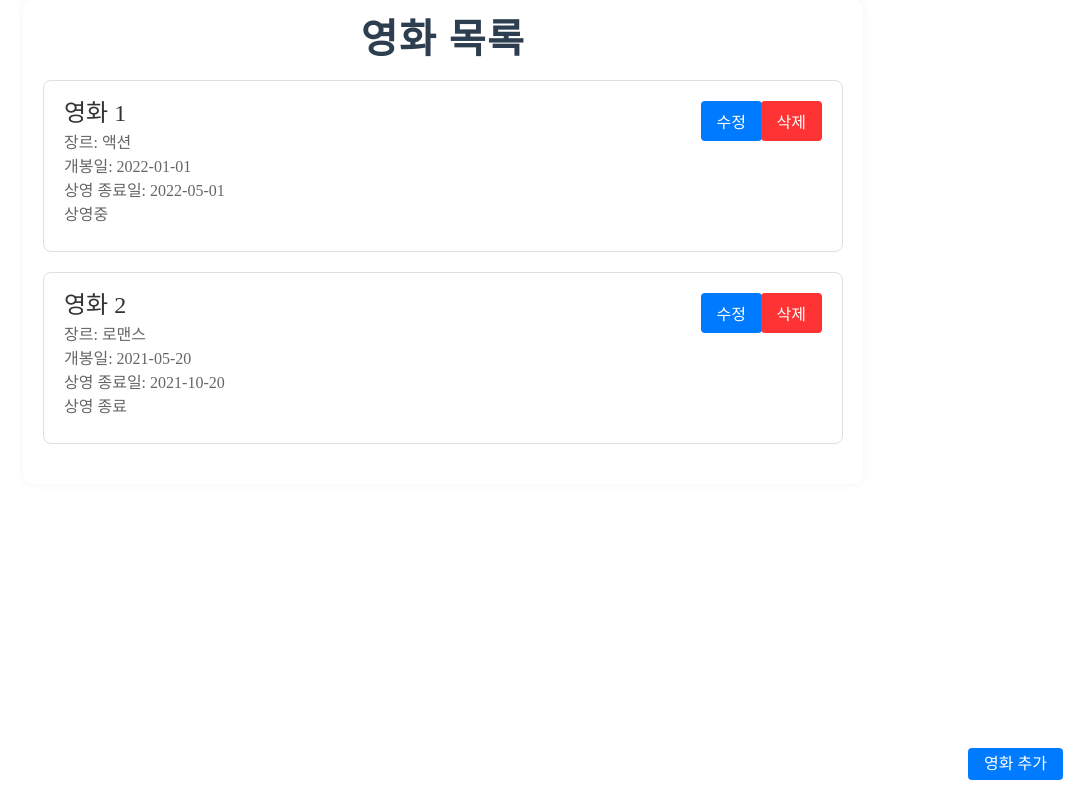
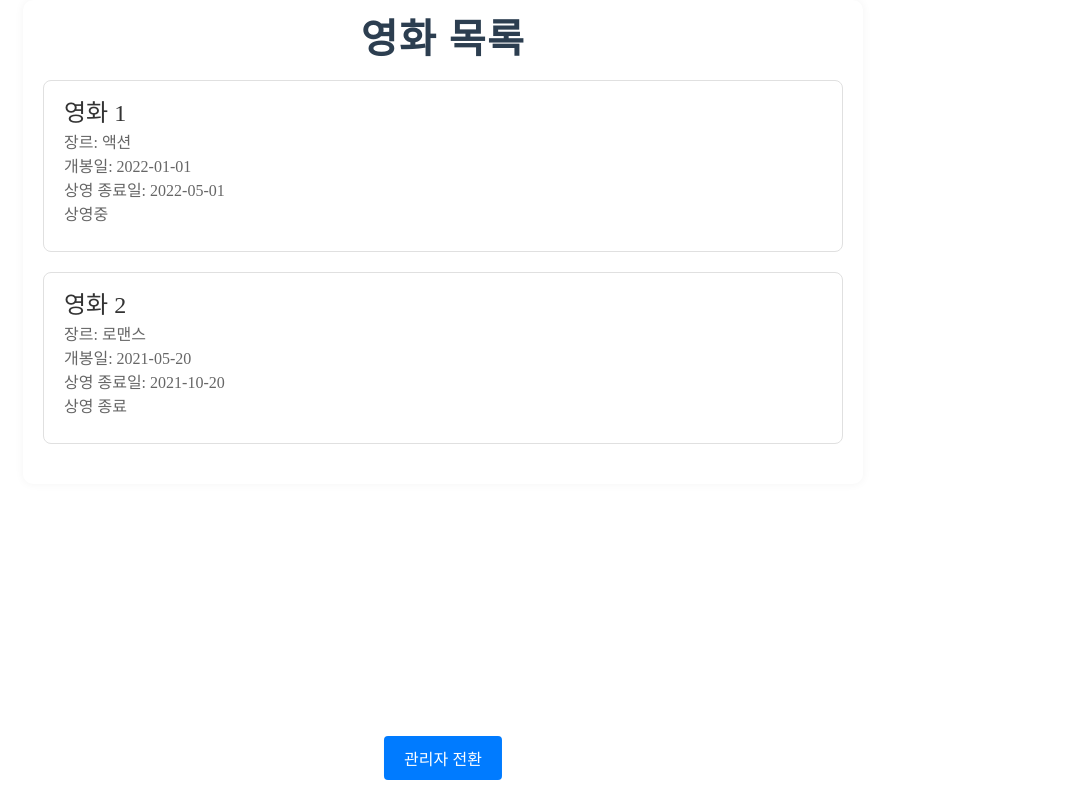
Before and after one commit to teawon/Good-Night-2nd-Hackathon-React, a React (Create React App) app: page / in a window 1280 px wide. Shown: the whole page, without its empty margins (197-1280 px from the left). Built offline with nearby package versions, Linux system fonts and the light colour scheme.

Commit message:
feat : 관리자 모드 추가

```diff
--- a/src/pages/MovieList/components/MovieItem.tsx
+++ b/src/pages/MovieList/components/MovieItem.tsx
@@ -11,6 +11,8 @@ interface MovieItemProps {
 const MovieItem = ({ movie, deleteAction }: MovieItemProps) => {
   const navigate = useNavigate();
   const [showDeletePopup, setShowDeletePopup] = useState(false);
+
+  const isAdmin = JSON.parse(localStorage.getItem("isAdmin") || "false");
 
   const handleMovieClick = () => {
     navigate(`/movie/${movie.id}`);
@@ -41,8 +43,12 @@ const MovieItem = ({ movie, deleteAction }: MovieItemProps) => {
         <MovieDetails>
           {movie.isCurrentlyShowing ? "상영중" : "상영 종료"}
         </MovieDetails>
-        <EditButton onClick={handleEditClick}>수정</EditButton>
-        <DeleteButton onClick={handleDeleteClick}>삭제</DeleteButton>
+        {isAdmin && (
+          <>
+            <EditButton onClick={handleEditClick}>수정</EditButton>
+            <DeleteButton onClick={handleDeleteClick}>삭제</DeleteButton>
+          </>
+        )}
       </MovieWrapper>
 
       {showDeletePopup && (
--- a/src/pages/MovieList/index.tsx
+++ b/src/pages/MovieList/index.tsx
@@ -6,6 +6,9 @@ import { Link } from "react-router-dom";
 
 const MovieListPage = () => {
   const [movies, setMovies] = useState<MovieProps[]>([]);
+  const [isAdmin, setIsAdmin] = useState<boolean>(
+    JSON.parse(localStorage.getItem("isAdmin") || "false")
+  );
 
   const deleteMovie = (id: number) => {
     const updatedMovies = movies.filter((movie) => movie.id !== id);
@@ -13,6 +16,12 @@ const MovieListPage = () => {
 
     // TODO : 삭제 api 연결필요
     console.log(id, "삭제");
+  };
+
+  const handleToggleAdmin = () => {
+    const newAdminStatus = !isAdmin;
+    setIsAdmin(newAdminStatus);
+    localStorage.setItem("isAdmin", JSON.stringify(newAdminStatus));
   };
 
   useEffect(() => {
@@ -56,7 +65,10 @@ const MovieListPage = () => {
       {movies.map((movie) => (
         <MovieItem key={movie.id} movie={movie} deleteAction={deleteMovie} />
       ))}
-      <AddMovieButton to="/create-movie">영화 추가</AddMovieButton>
+      {isAdmin && <AddMovieButton to="/create-movie">영화 추가</AddMovieButton>}
+      <HandleToggleAdminButton onClick={handleToggleAdmin}>
+        {isAdmin ? "일반 사용자 전환" : "관리자 전환"}
+      </HandleToggleAdminButton>
     </MovieListWrapper>
   );
 };
@@ -97,4 +109,23 @@ const AddMovieButton = styled(Link)`
   }
 `;
 
+const HandleToggleAdminButton = styled.button`
+  position: fixed;
+  bottom: 20px;
+  left: 50%;
+  transform: translateX(-50%);
+  padding: 10px 20px;
+  border: none;
+  border-radius: 4px;
+  cursor: pointer;
+  background-color: #007bff;
+  color: white;
+  font-size: 1rem;
+  transition: background-color 0.3s ease-in-out;
+
+  &:hover {
+    opacity: 0.8;
+  }
+`;
+
 export default MovieListPage;
```
